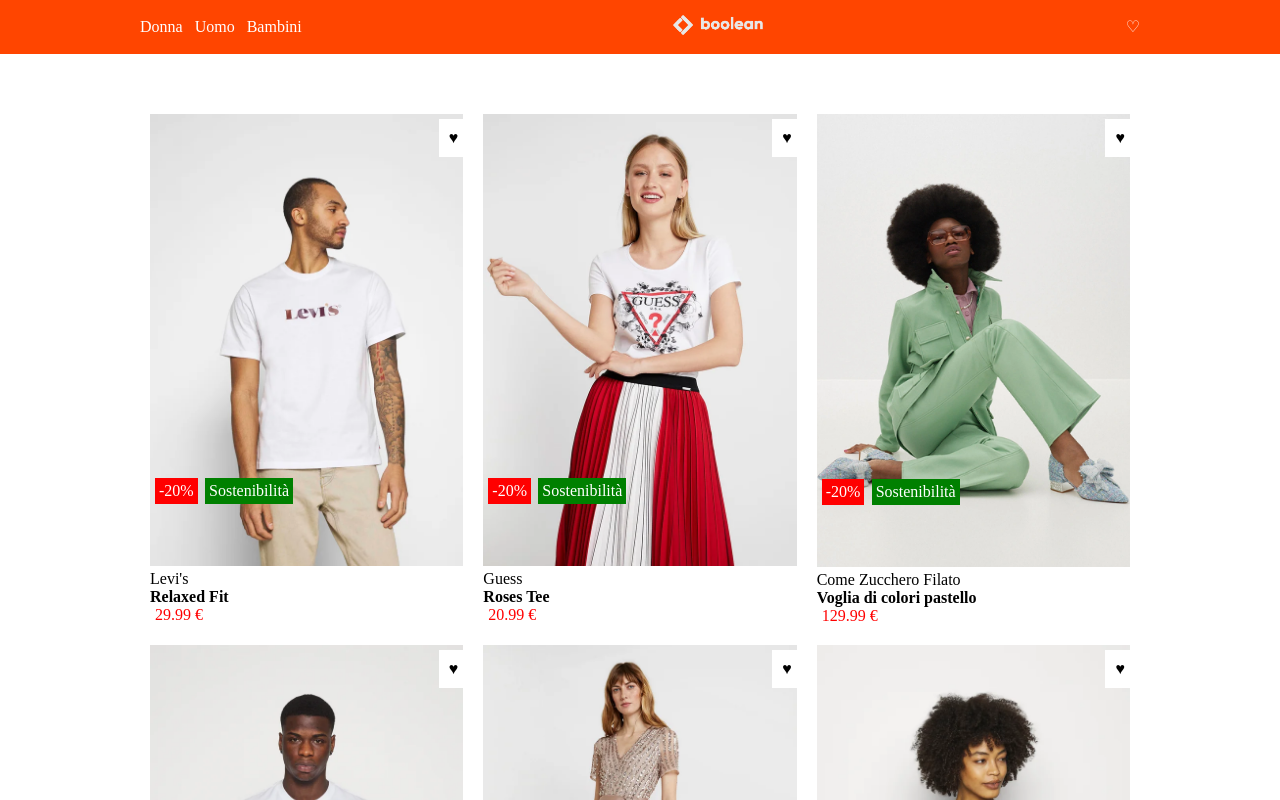
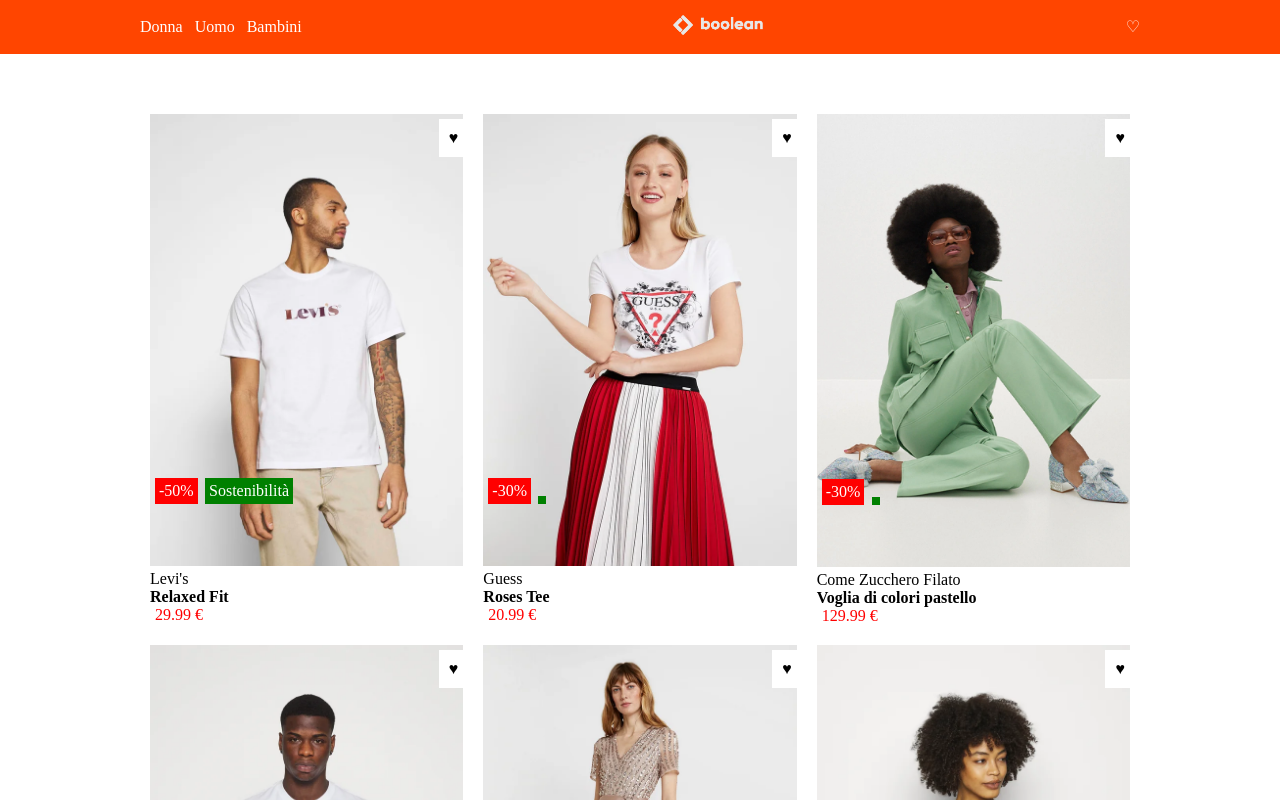
Before and after one commit to karimdib/vite-boolando, a Vue app: page / in a window 1280 px wide. Shown: the top 800 px of the page. Built offline with nearby package versions, Linux system fonts and the light colour scheme.

Commit message:
add badge

```diff
--- a/src/components/Card.vue
+++ b/src/components/Card.vue
@@ -21,24 +21,25 @@
     <div>
 
         <div class="col-4 ">
-
             <figure>
                 <img class="web-1" :src="getImagePath(`/img/${item.frontImage}`)" alt="">
                 <img class="web-2" :src="getImagePath(`/img/${item.backImage}`)" alt="">
             </figure>
-
 
             <p class="brand">{{ item.brand }}</p>
             <h4 class="product">{{ item.name }}</h4>
 
             <div class="price">
                 <span class="new-price">{{ item.price }} &euro;</span>
-
             </div>
 
             <div class="absolute">
-                <p class="red">-20%</p>
-                <p class="green">Sostenibilità</p>
+                <p class="red" v-for="(badge, index) in item.badges" :key="index">
+                    <span v-show="badge.type === 'discount'">{{ badge.value }}</span>
+                </p>
+                <p class="green" v-for="(badge, index) in item.badges" :key="index">
+                    <span v-show="badge.type === 'tag'"> {{ badge.value }}</span>
+                </p>
                 <p id="heart" class="heart">&hearts;</p>
             </div>
         </div>
--- a/src/components/PageFooter.vue
+++ b/src/components/PageFooter.vue
@@ -30,8 +30,6 @@
                         <div class="col">
                             <p>Trovaci su :</p>
                             <div class="social">
-
-
                             </div>
                         </div>
                     </div>
--- a/src/components/PageMain.vue
+++ b/src/components/PageMain.vue
@@ -25,7 +25,7 @@
                 <div class="container">
                     <div class="row">
                         <!--inizio-prima-img-->
-                        <div v-for="(product, i) in products" class="col-4">
+                        <div v-for="(product, id) in products" :key="id" class="col-4">
                             <Card :item="product" />
                         </div>
 
```
